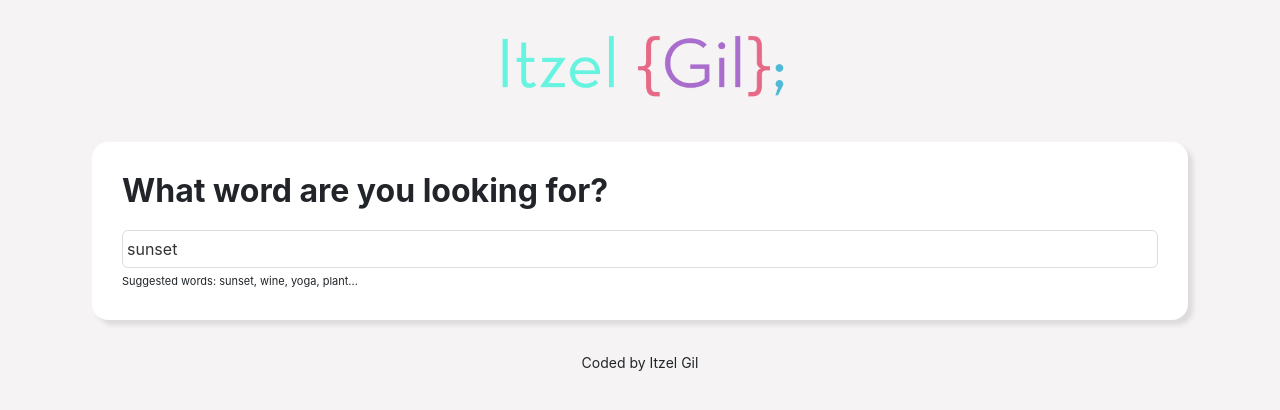
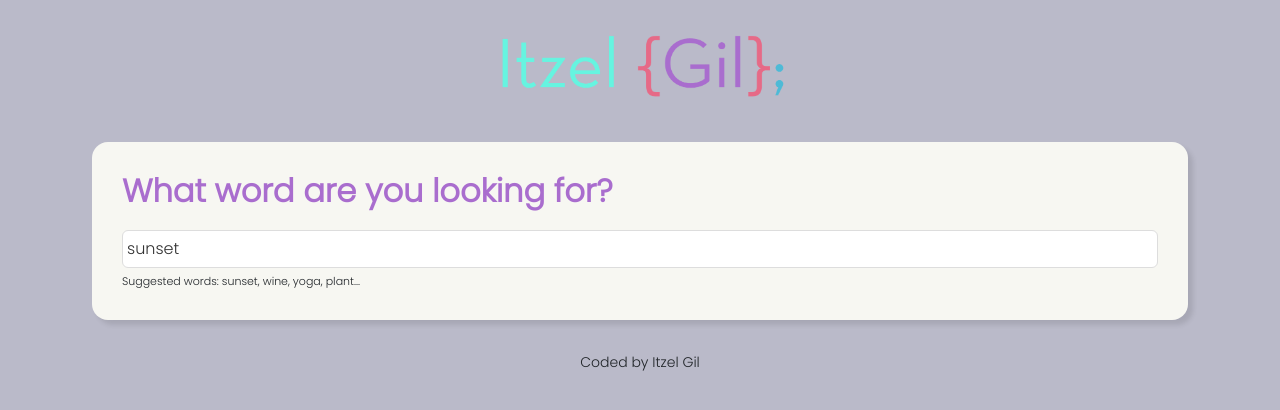
Before and after one commit to itzelgil/dictionary-react-app, a React (Create React App) app: page / in a window 1280 px wide. Shown: the top 410 px of the page. Built offline with nearby package versions, Linux system fonts and the light colour scheme; no server answers.

Commit message:
adding style

```diff
--- a/public/index.html
+++ b/public/index.html
@@ -10,6 +10,12 @@
       content="Web site created using create-react-app"
     />
     <!-- CSS only -->
+    <link rel="preconnect" href="https://fonts.googleapis.com" />
+    <link rel="preconnect" href="https://fonts.gstatic.com" crossorigin />
+    <link
+      href="https://fonts.googleapis.com/css2?family=Poppins:wght@300&display=swap"
+      rel="stylesheet"
+    />
     <link
       href="https://cdn.jsdelivr.net/npm/bootstrap@5.2.0-beta1/dist/css/bootstrap.min.css"
       rel="stylesheet"
--- a/src/App.css
+++ b/src/App.css
@@ -1,5 +1,6 @@
-body{
-  background-color: rgb(245, 243, 243);
+body {
+  background-color: #7374927d;
+  font-family: "Poppins", sans-serif;
 }
 
 .App-header {
--- a/src/Dictionary.css
+++ b/src/Dictionary.css
@@ -1,9 +1,10 @@
-.Dictionary h2 {
+.Dictionary .wordSearch {
   font-weight: bold;
   margin-bottom: 20px;
+  color: #a96dce;
 }
 .Dictionary section {
-  background: white;
+  background: #f7f7f2;
   padding: 30px;
   margin: 10px;
   border-radius: 16px;
--- a/src/Dictionary.js
+++ b/src/Dictionary.js
@@ -37,7 +37,7 @@
     return (
       <div className="Dictionary">
         <section className="form">
-          <h2>What word are you looking for?</h2>
+          <h2 className="wordSearch">What word are you looking for?</h2>
           <form onSubmit={handleSubmit}>
             <input
               type="search"
--- a/src/Meaning.css
+++ b/src/Meaning.css
@@ -3,6 +3,7 @@
   line-height: 1.5;
   font-weight: bold;
   text-transform: capitalize;
+  color: #e76a87;
 }
 
 .Meaning .Example {
--- a/src/Results.css
+++ b/src/Results.css
@@ -1,5 +1,7 @@
 .Results h2 {
-  font-size: 36px;
+  font-size: 40px;
   font-weight: bold;
   line-height: 1.5;
+  text-transform: capitalize;
+  color: rgb(126, 207, 207);
 }
```
